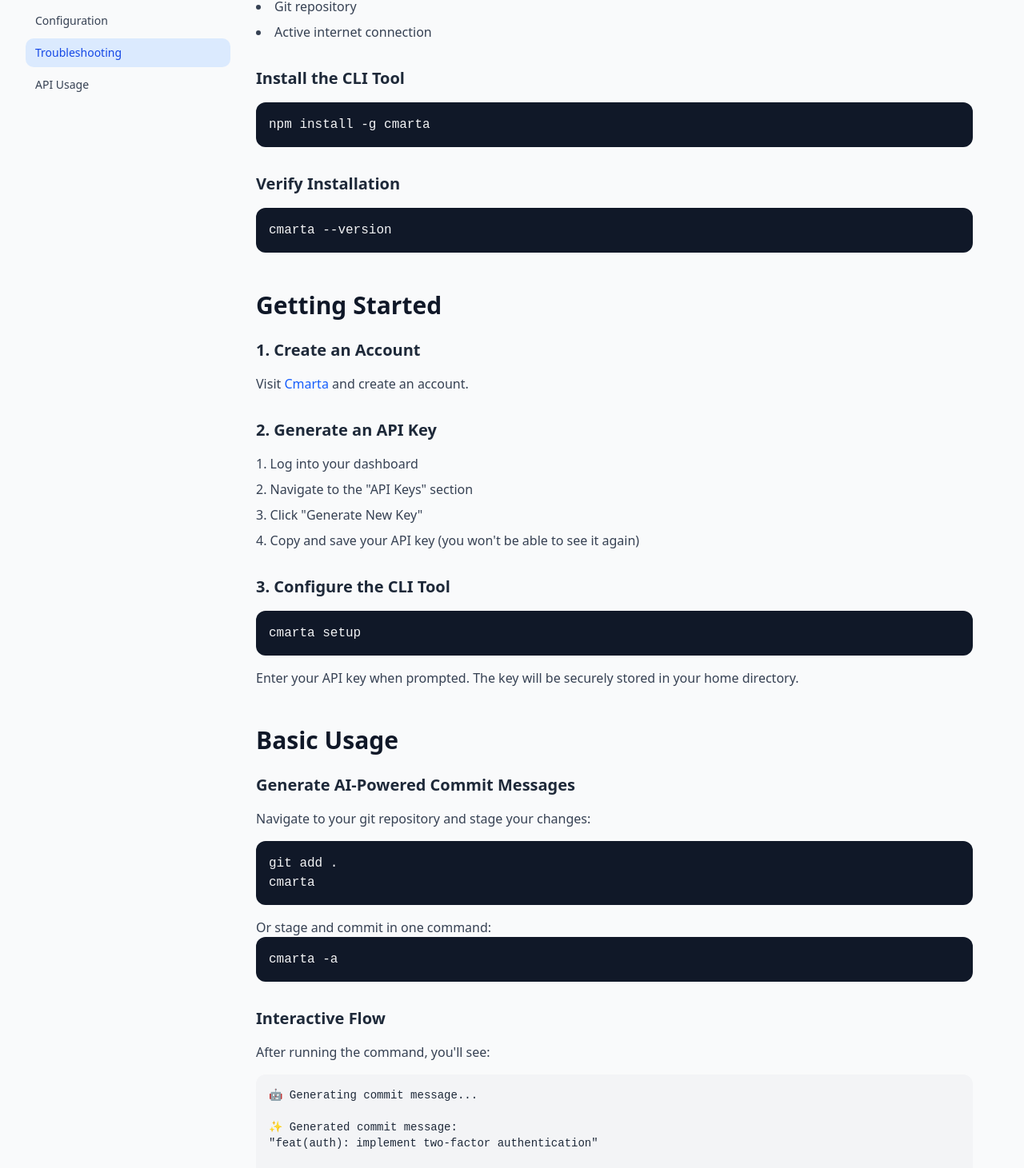
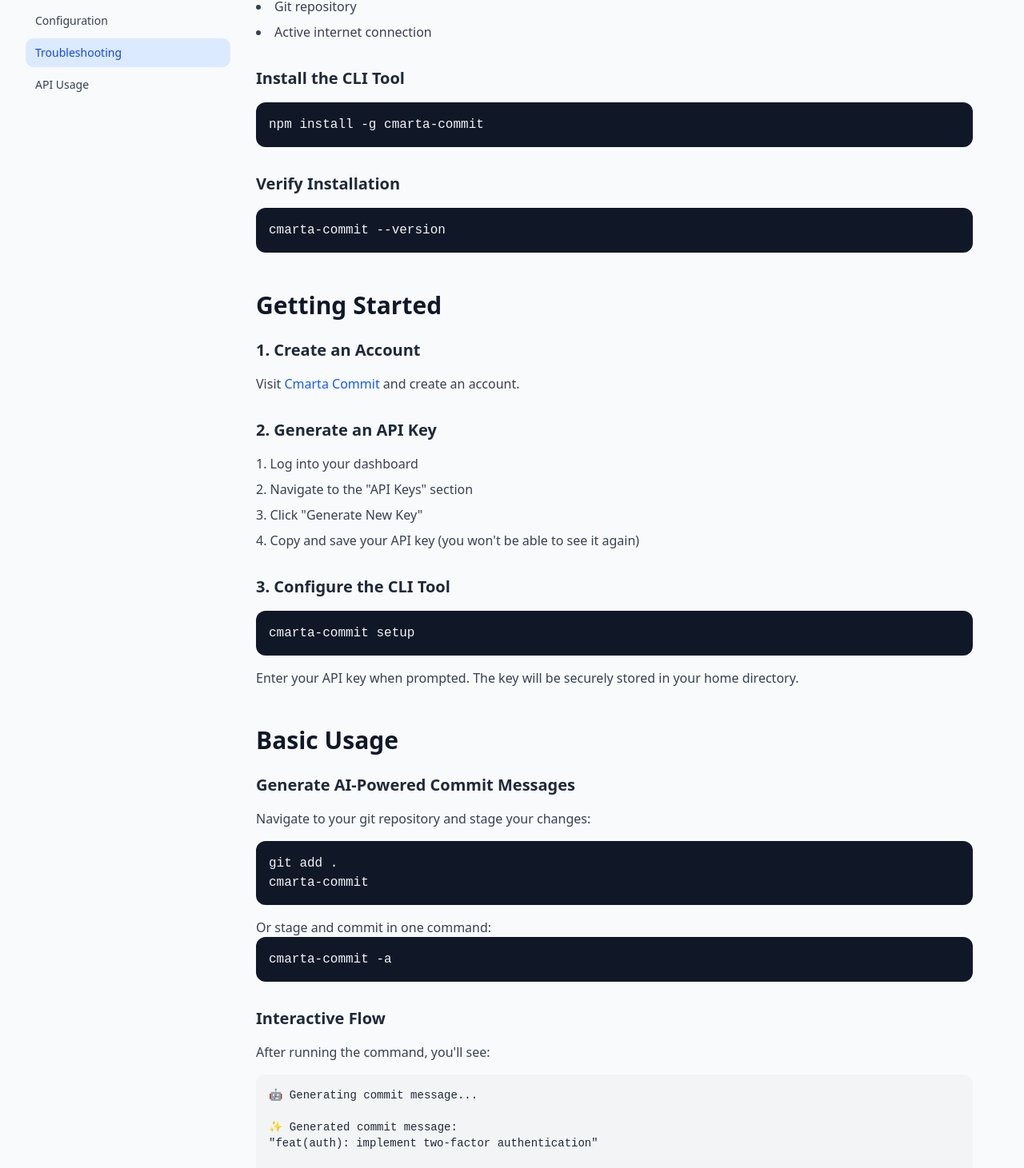
Before and after one commit to samlan24/smarta, a Next.js app in the folder smart_commit/: page /docs in a window 1280 px wide. Shown: the part 397-1858 px from the top of the page at 80% size. Built offline with nearby package versions, Linux system fonts and the light colour scheme.

Commit message:
changing to cmarta-commit|

```diff
--- a/smart_commit/src/app/docs/page.tsx
+++ b/smart_commit/src/app/docs/page.tsx
@@ -63,7 +63,7 @@
               </div>
               <div>
                 <h1 className="text-xl font-semibold text-gray-900">
-                  Cmarta
+                  Cmarta Commit
                 </h1>
                 <p className="text-sm text-gray-600">Documentation</p>
               </div>
@@ -121,7 +121,7 @@
               {/* Hero Section */}
               <div className="mb-12">
                 <h1 className="text-4xl font-bold text-gray-900 mb-4">
-                  Cmarta Documentation
+                  Cmarta Commit Documentation
                 </h1>
                 <p className="text-xl text-gray-600">
                   AI-powered commit message generator that creates conventional
@@ -154,14 +154,14 @@
                   <h3 className="text-xl font-semibold text-gray-800 mb-4">
                     Install the CLI Tool
                   </h3>
-                  <CodeBlock>npm install -g cmarta</CodeBlock>
+                  <CodeBlock>npm install -g cmarta-commit</CodeBlock>
                 </div>
 
                 <div className="mb-8">
                   <h3 className="text-xl font-semibold text-gray-800 mb-4">
                     Verify Installation
                   </h3>
-                  <CodeBlock>cmarta --version</CodeBlock>
+                  <CodeBlock>cmarta-commit --version</CodeBlock>
                 </div>
               </section>
 
@@ -183,7 +183,7 @@
                     <p className="text-gray-700 mb-4">
                       Visit{" "}
                       <Link href="/" className="text-blue-600 hover:underline">
-                        Cmarta
+                        Cmarta Commit
                       </Link>{" "}
                       and create an account.
                     </p>
@@ -208,7 +208,7 @@
                     <h3 className="text-xl font-semibold text-gray-800 mb-4">
                       3. Configure the CLI Tool
                     </h3>
-                    <CodeBlock>cmarta setup</CodeBlock>
+                    <CodeBlock>cmarta-commit setup</CodeBlock>
                     <p className="text-gray-700 mt-4">
                       Enter your API key when prompted. The key will be securely
                       stored in your home directory.
@@ -236,11 +236,11 @@
                       Navigate to your git repository and stage your changes:
                     </p>
                     <CodeBlock>{`git add .
-cmarta`}</CodeBlock>
+cmarta-commit`}</CodeBlock>
                     <p className="text-gray-700 mt-4">
                       Or stage and commit in one command:
                     </p>
-                    <CodeBlock>cmarta -a</CodeBlock>
+                    <CodeBlock>cmarta-commit -a</CodeBlock>
                   </div>
 
                   <div>
@@ -327,7 +327,7 @@
                     <h3 className="text-xl font-semibold text-gray-800 mb-4">
                       List Your Templates
                     </h3>
-                    <CodeBlock>cmarta templates</CodeBlock>
+                    <CodeBlock>cmarta-commit templates</CodeBlock>
                     <p className="text-gray-700 mt-4">Output:</p>
                     <div className="bg-gray-100 p-4 rounded-lg">
                       <pre className="text-sm text-gray-800">{`📋 Saved Templates:
@@ -341,7 +341,7 @@
                     <h3 className="text-xl font-semibold text-gray-800 mb-4">
                       Use a Template
                     </h3>
-                    <CodeBlock>cmarta use-template api-fix</CodeBlock>
+                    <CodeBlock>cmarta-commit use-template api-fix</CodeBlock>
                     <p className="text-gray-700 mt-4">This will:</p>
                     <ol className="list-decimal list-inside space-y-1 text-gray-700 mt-2">
                       <li>Stage your changes (if needed)</li>
@@ -357,14 +357,14 @@
                     <p className="text-gray-700 mb-4">
                       Auto-commit with a template:
                     </p>
-                    <CodeBlock>cmarta use-template api-fix -y</CodeBlock>
+                    <CodeBlock>cmarta-commit use-template api-fix -y</CodeBlock>
                   </div>
 
                   <div>
                     <h3 className="text-xl font-semibold text-gray-800 mb-4">
                       Delete a Template
                     </h3>
-                    <CodeBlock>cmarta delete-template api-fix</CodeBlock>
+                    <CodeBlock>cmarta-commit delete-template api-fix</CodeBlock>
                   </div>
                 </div>
               </section>
@@ -457,21 +457,21 @@
                     <div className="space-y-4">
                       <div>
                         <CodeBlock>{`# Setup API key
-cmarta setup
+cmarta-commit setup
 
 # Generate and commit (interactive)
-cmarta
+cmarta-commit
 
 # Auto-stage and generate commit
-cmarta -a
-cmarta --all
+cmarta-commit -a
+cmarta-commit --all
 
 # Auto-commit without confirmation
-cmarta -y
-cmarta --auto
+cmarta-commit -y
+cmarta-commit --auto
 
 # Combine options
-cmarta -a -y`}</CodeBlock>
+cmarta-commit -a -y`}</CodeBlock>
                       </div>
                     </div>
                   </div>
@@ -481,16 +481,16 @@
                       Template Commands
                     </h3>
                     <CodeBlock>{`# List all templates
-cmarta templates
+cmarta-commit templates
 
 # Use a specific template
-cmarta use-template <name>
+cmarta-commit use-template <name>
 
 # Use template with auto-commit
-cmarta use-template <name> -y
+cmarta-commit use-template <name> -y
 
 # Delete a template
-cmarta delete-template <name>`}</CodeBlock>
+cmarta-commit delete-template <name>`}</CodeBlock>
                   </div>
 
                   <div>
@@ -498,10 +498,10 @@
                       Help and Information
                     </h3>
                     <CodeBlock>{`# Show version
-cmarta --version
+cmarta-commit --version
 
 # Show help
-cmarta --help`}</CodeBlock>
+cmarta-commit --help`}</CodeBlock>
                   </div>
                 </div>
               </section>
@@ -528,13 +528,13 @@
                       <li>
                         <strong>Linux/macOS</strong>:{" "}
                         <code className="bg-gray-100 px-2 py-1 rounded">
-                          ~/.cmarta-config.json
+                          ~/.cmarta-commit-config.json
                         </code>
                       </li>
                       <li>
                         <strong>Windows</strong>:{" "}
                         <code className="bg-gray-100 px-2 py-1 rounded">
-                          %USERPROFILE%\.cmarta-config.json
+                          %USERPROFILE%\.cmarta-commit-config.json
                         </code>
                       </li>
                     </ul>
@@ -556,7 +556,7 @@
                     <p className="text-gray-700 mb-4">
                       Re-run setup to update your API key:
                     </p>
-                    <CodeBlock>cmarta setup</CodeBlock>
+                    <CodeBlock>cmarta-commit setup</CodeBlock>
                   </div>
                 </div>
               </section>
@@ -591,14 +591,14 @@
                         <CodeBlock>{`# Stage your changes first
 git add .
 # Or use the auto-stage flag
-cmarta -a`}</CodeBlock>
+cmarta-commit -a`}</CodeBlock>
                       </div>
 
                       <div className="bg-blue-50 border border-blue-200 rounded-lg p-4">
                         <h4 className="font-semibold text-blue-800 mb-2">
                           "Invalid API key"
                         </h4>
-                        <CodeBlock>cmarta setup</CodeBlock>
+                        <CodeBlock>cmarta-commit setup</CodeBlock>
                       </div>
 
                       <div className="bg-orange-50 border border-orange-200 rounded-lg p-4">
```
